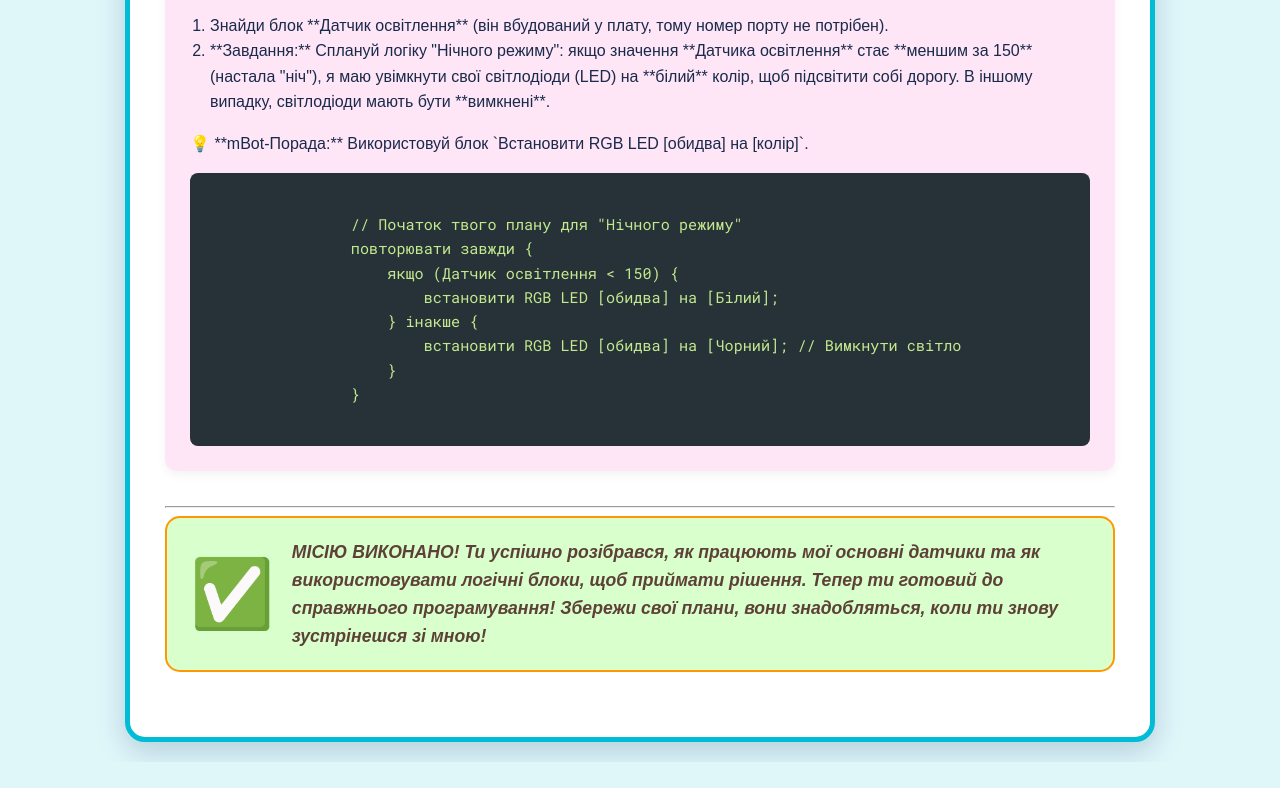
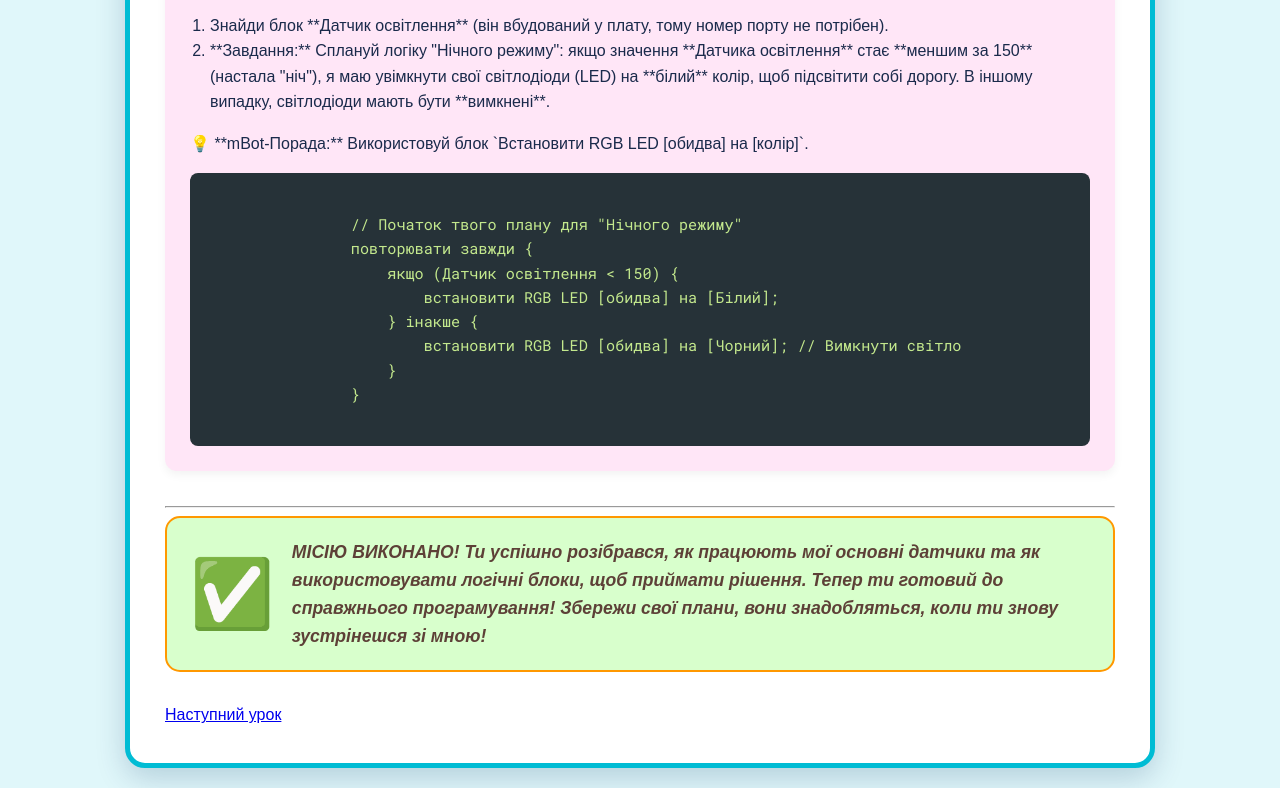
Before and after one commit to AnaDud9/mbot-school-7_2, a plain HTML site: page index.html in a window 1280 px wide. Shown: the part 2362-3150 px from the top of the page. Before the commit the page ends 3124 px from the top, so only its background shows below. Drawn offline with Linux system fonts and the light colour scheme.

Commit message:
Add link to next lesson in index.html

```diff
--- a/index.html
+++ b/index.html
@@ -181,6 +181,10 @@
             <span>✅</span>
             <p>МІСІЮ ВИКОНАНО! Ти успішно розібрався, як працюють мої основні датчики та як використовувати логічні блоки, щоб приймати рішення. Тепер ти готовий до справжнього програмування! Збережи свої плани, вони знадобляться, коли ти знову зустрінешся зі мною!</p>
         </div>
+
+        <div>
+            <a href="./if.html">Наступний урок</a>
+        </div>
     </div>
 
 </body>
```
